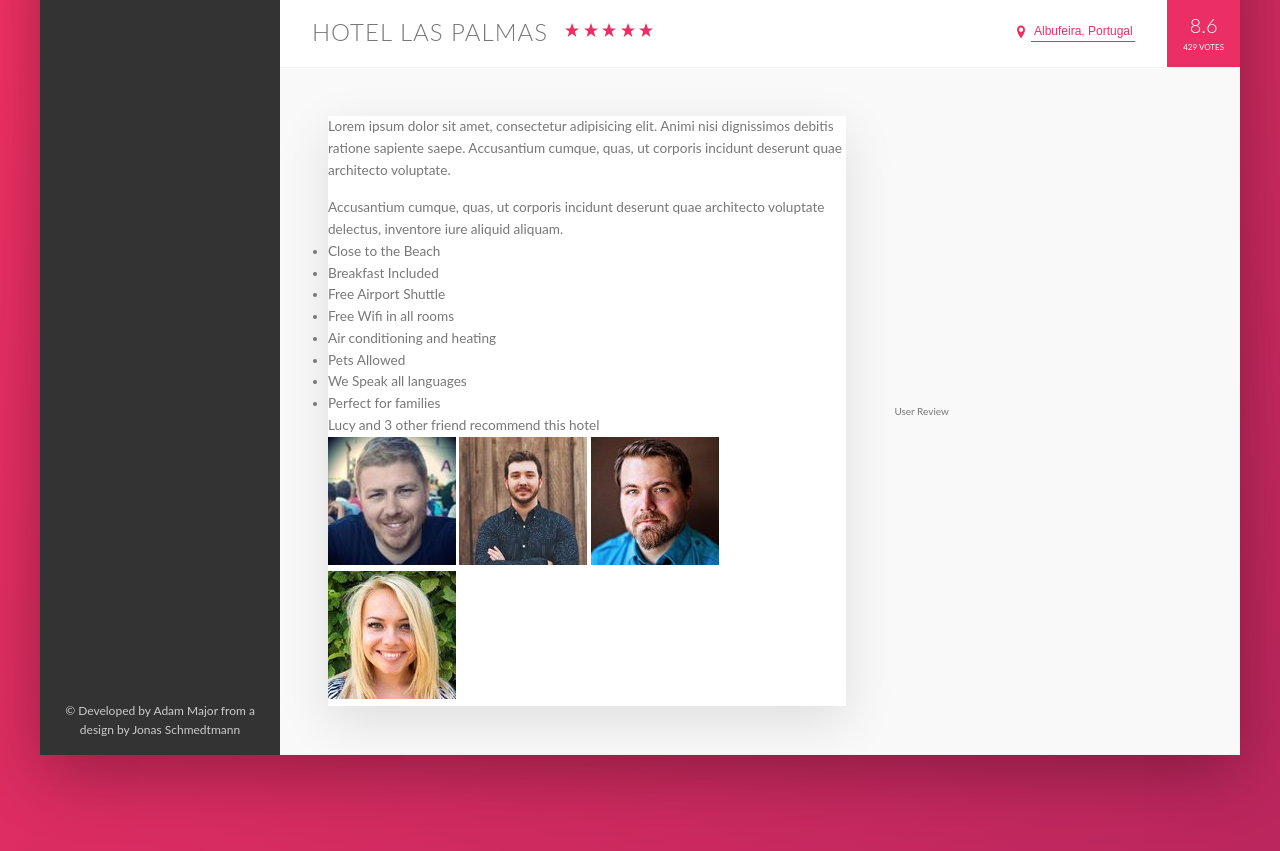
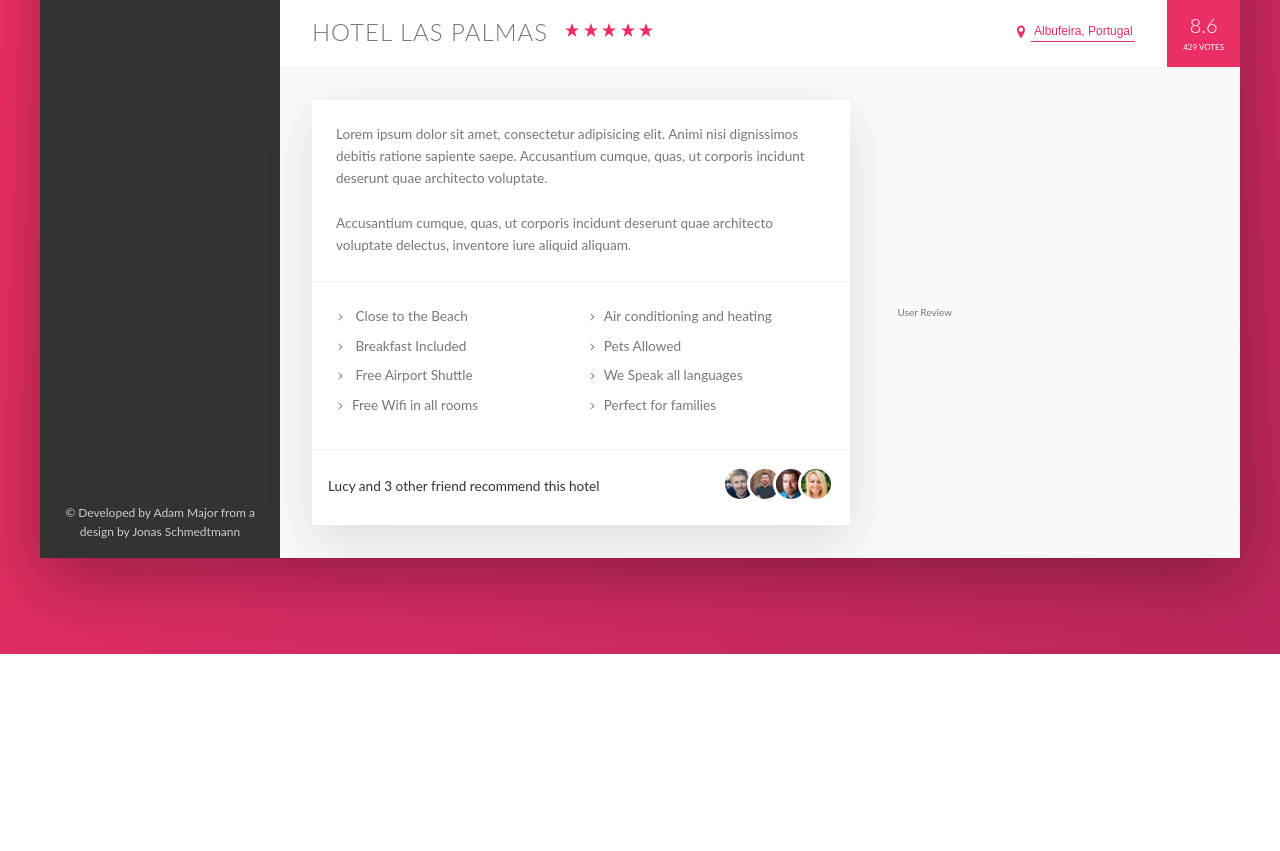
Before and after one commit to Beschuetzer/Trillo, a website: page index.html in a window 1280 px wide. Shown: the part 524-1375 px from the top of the page. After the commit the page ends 1178 px from the top, so only its background shows below. Drawn offline with Linux system fonts and the light colour scheme.

Commit message:
Finish recommend sections

```diff
--- a/index.html
+++ b/index.html
@@ -142,25 +142,25 @@
                                 Accusantium cumque, quas, ut corporis incidunt deserunt quae architecto voluptate delectus, inventore iure aliquid aliquam.
                             </p>
                             <ul class="list">
-                                <li class="list_item"> Close to the Beach</li>
-                                <li class="list_item"> Breakfast Included</li>
-                                <li class="list_item"> Free Airport Shuttle</li>
-                                <li class="list_item">Free Wifi in all rooms</li>
-                                <li class="list_item">Air conditioning and heating</li>
-                                <li class="list_item">Pets Allowed</li>
-                                <li class="list_item">We Speak all languages</li>
-                                <li class="list_item">Perfect for families</li>
+                                <li class="list__item"> Close to the Beach</li>
+                                <li class="list__item"> Breakfast Included</li>
+                                <li class="list__item"> Free Airport Shuttle</li>
+                                <li class="list__item">Free Wifi in all rooms</li>
+                                <li class="list__item">Air conditioning and heating</li>
+                                <li class="list__item">Pets Allowed</li>
+                                <li class="list__item">We Speak all languages</li>
+                                <li class="list__item">Perfect for families</li>
                             </ul>
                             <div class="recommend">
                                 <p class="recommend__count">
                                     Lucy and 3 other friend recommend this hotel
                                 </p>
-                            </div>
-                            <div class="recommend__friends">
-                                <img src="img/user-3.jpg" alt="Friend Photo 1" class="recommend__photo">
-                                <img src="img/user-4.jpg" alt="Friend Photo 2" class="recommend__photo">
-                                <img src="img/user-5.jpg" alt="Friend Photo 3" class="recommend__photo">
-                                <img src="img/user-6.jpg" alt="Friend Photo 4" class="recommend__photo">
+                                <div class="recommend__friends">
+                                    <img src="img/user-3.jpg" alt="Friend Photo 1" class="recommend__photo">
+                                    <img src="img/user-4.jpg" alt="Friend Photo 2" class="recommend__photo">
+                                    <img src="img/user-5.jpg" alt="Friend Photo 3" class="recommend__photo">
+                                    <img src="img/user-6.jpg" alt="Friend Photo 4" class="recommend__photo">
+                                </div>
                             </div>
                         </div>
                         <div class="user-reviews">
--- a/sass/components/_components.scss
+++ b/sass/components/_components.scss
@@ -213,18 +213,75 @@
 //////////////////////////////////////////////
 //PARAGRAPH
 .paragraph {
+    padding: 0 $default-font-size * 1.5;
+    &:first-child {
+        padding-top: $default-font-size * 1.5;
+
+    }
     &:not(:last-of-type) {
-        margin-bottom: $default-font-size;
+        margin-bottom: $default-font-size * 1.5;
     }
 }
 
 //////////////////////////////////////////////
 //LIST
 .list {
+    list-style: none;
+    column-count: 2;
+    margin: $default-font-size * 1.5 0 $default-font-size ;
+    padding: $default-font-size * 1.5;
+    border-top: $line;
+    border-bottom: $line;
 
+    &__item {
+        margin-bottom: $default-font-size / 2;
+
+    }
+    &__item::before {
+            content: '';
+            display: inline-block;
+            height: $default-font-size / 2;
+            width: $default-font-size / 2;
+            margin-right: $default-font-size / 2;
+
+            //older browsers
+            background-size: cover;
+            background-image: url(../img/chevron-thin-right.svg);
+
+            //using masks (newer browsers)
+            @supports(-webkit-mask-image: url(../img/chevron-thin-right.svg)) {
+                -webkit-mask-image: url(../img/chevron-thin-right.svg);
+                mask-image: url(../img/chevron-thin-right.svg);
+                -webkit-mask-size: cover;
+                background-color: $color-primary;
+                mask-size: cover;
+            }
+
+    }
 }
 //////////////////////////////////////////////
 //RECOMMEND
 .recommend {
+    padding: 0 $default-font-size $default-font-size $default-font-size;
+    font-size: $default-font-size * .85;
+    color: $color-grey-dark-1;
+    display: flex;
+    justify-content: space-between;
+    align-items: center;
+    &__photo {
+        box-sizing: content-box;
+        width: 3rem;
+        border-radius: 50%;
+        border: .3rem solid $color-white;
+
+        &:not(:last-child) {
+            margin-right: -$default-font-size * .9;
+        }
+    }
+    &__count {
+    }
+    &__friends {
+        // margin-left: auto;
+    }
 
 }
--- a/sass/layout/_layouts.scss
+++ b/sass/layout/_layouts.scss
@@ -109,7 +109,7 @@
     display: flex;
     justify-content: center;
     align-items: center;
-    padding: $default-font-size * 3;
+    padding: $default-font-size * 2;
     background-color: $color-grey-light-1;
     border-top: $line;
     border-bottom: $line;
```
Also changed, not shown: css/style.css, 1 other file.
